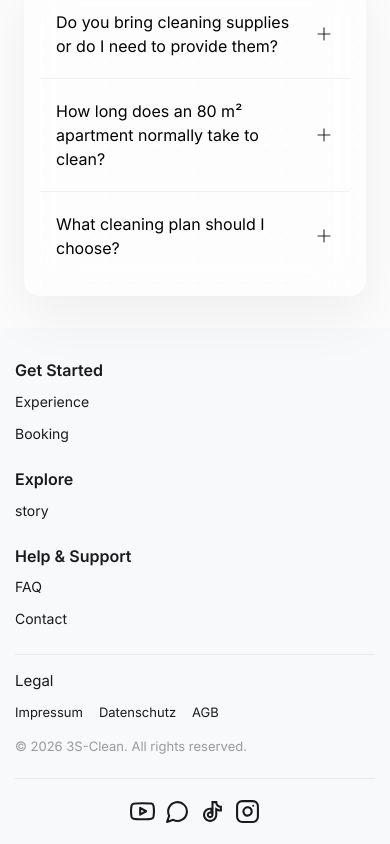
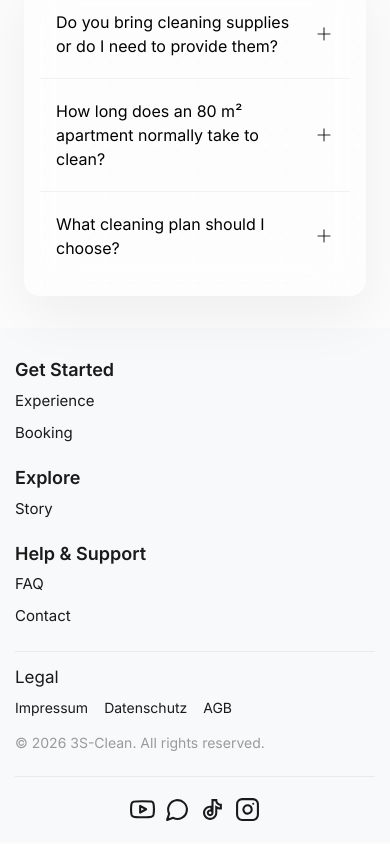
Before and after one commit to 3S-Clean/3s-clean-app, a Next.js app: page /en/faq in a window 390 px wide. Shown: the part 2316-3160 px from the top of the page. Built offline with nearby package versions, Linux system fonts and the light colour scheme; no server answers.

Commit message:
feat: new 6 page

```diff
--- a/app/[locale]/HomePageClient.tsx
+++ b/app/[locale]/HomePageClient.tsx
@@ -230,7 +230,7 @@ export default function HomePageClient() {
                 {/* =========================
             PROMISE
            ========================= */}
-                <section className="px-3 sm:px-4 md:px-6   mx-auto w-full max-w-7xl xl:pt-20">
+                <section className="px-3 mt-16 mt- sm:px-4 md:px-6   mx-auto w-full max-w-7xl xl:pt-20">
                     <SectionKicker>{t("promise.title")}</SectionKicker>
 
                     <div className="flex flex-col xl:flex-row xl:gap-12">
@@ -277,7 +277,7 @@ export default function HomePageClient() {
                 {/* =========================
             VIDEO
            ========================= */}
-                <section className="w-full">
+                <section className="w-full mt-16">
                     <div className="px-3 sm:px-4 md:px-6   mx-auto w-full max-w-7xl xl:pt-20">
                         <SectionKicker>{t("video.kicker")}</SectionKicker>
                         <h2 className="mt-2  px-3" >
@@ -290,21 +290,27 @@ export default function HomePageClient() {
                             <source src="/videos/live-video.mp4" type="video/mp4" />
                         </video>
                     </div>
+                    <div className="px-4 sm:px-4 md:px-6   mx-auto w-full max-w-7xl xl:pt-20">
+                        <p className="min-w-0 text-left text-[var(--text)] text-[14px] leading-[1.2rem] md:text-lg mb-5]">
+                            {t("video.desc")}
+                        </p>
+                    </div>
+
                 </section>
 
                 {/* =========================
             EXPERIENCE
            ========================= */}
-                <section className="px-6 py-14 lg:py-20 max-w-7xl xl:max-w-[1400px] mx-auto">
+                <section className="px-3 mt-16 sm:px-4 md:px-6   mx-auto w-full max-w-7xl xl:pt-20">
                     <SectionKicker>{t("experience.kicker")}</SectionKicker>
 
-                    <h2 className=" pt-3 mb-10 lg:mb-14">
+                    <h2 className=" px-3 mb-10 lg:mb-14">
                         <BigTitle>{t("experience.title")}</BigTitle>
                     </h2>
 
                     <div className="flex flex-col xl:grid xl:grid-cols-2 gap-3 xl:gap-8">
                         {experience.map((it) => (
-                            <Link key={it.id} href={`/experience#${it.id}`} className="group block min-w-0">
+                            <Link key={it.id} href={`/promise#${it.id}`} className="group block min-w-0">
                                 <div
                                     className={`
                                             ${cardBase}
@@ -316,23 +322,20 @@ export default function HomePageClient() {
                                             px-3 sm:px-4 md:px-6
                                           `}
                                 >
-                                    <div className="grid grid-cols-[1fr_auto] gap-x-6 gap-y-4 min-w-0">
-                                        {/* Title слева */}
+                                    <div className="grid grid-cols-[1fr_max-content] gap-x-6 gap-y-4 min-w-0">
                                         <BigTitle className="min-w-0">
                                             {it.title}
                                         </BigTitle>
 
-                                        {/* пустая ячейка справа в первой строке */}
                                         <div />
 
-                                        {/* Description слева */}
                                         <p className="min-w-0 text-left text-[var(--text)] text-[16px] leading-[1.2rem] md:text-lg max-w-[340px]">
                                             {it.desc}
                                         </p>
 
-                                        {/* Price + Arrow справа */}
-                                        <div className="flex items-center gap-[10px] self-center">
-                                            <p className="text-15 leading-[1.2rem] font-bold text-[var(--text)]">
+                                        {/* Price + Arrow — строго по контенту */}
+                                        <div className="inline-flex items-center gap-[10px] self-center w-max whitespace-nowrap">
+                                            <p className="text-lg md:text-xl font-semibold text-[var(--text)]">
                                                 {it.price}
                                             </p>
                                             <Arrow />
--- a/components/footer/footer.css
+++ b/components/footer/footer.css
@@ -47,7 +47,7 @@
 
 .footer-column-title {
     margin: 0;
-    font-size: 18px;
+    font-size: 20px;
     font-weight: 600;
     line-height: 150%;
     color: var(--footer-text);
@@ -69,7 +69,7 @@
 
 .footer-column-link {
     color: var(--footer-text);
-    font-size: 16px;
+    font-size: 18px;
     line-height: 140%;
     text-decoration: none;
     transition: opacity 0.2s ease;
@@ -92,7 +92,7 @@
 
 .footer-legal-title {
     margin: 0;
-    font-size: 18px;
+    font-size: 20px;
     font-weight: 500;
     line-height: 150%;
     color: var(--footer-text);
@@ -107,7 +107,7 @@
 
 .footer-legal-link {
     color: var(--footer-text);
-    font-size: 15px;
+    font-size: 17px;
     line-height: 140%;
     text-decoration: none;
     transition: opacity 0.2s ease;
@@ -185,27 +185,27 @@
     }
 
     .footer-column-title {
-        font-size: 16px;
-        line-height: 130%;
+        font-size: 18px;
+        line-height: 110%;
     }
 
     .footer-column-link {
-        font-size: 14px;
-        line-height: 130%;
+        font-size: 15px;
+        line-height: 100%;
     }
 
     .footer-legal-title {
-        font-size: 15px;
-        line-height: 130%;
+        font-size: 17px;
+        line-height: 110%;
     }
 
     .footer-legal-link {
-        font-size: 13px;
+        font-size: 14px;
         line-height: 120%;
     }
 
     .footer-copyright {
-        font-size: 13px;
+        font-size: 14px;
         line-height: 120%;
     }
 
--- a/components/header/header.css
+++ b/components/header/header.css
@@ -154,8 +154,8 @@
 
 .mob-menu-link {
     color: var(--text-color);
-    font-size: 14px;
-    font-weight: 600;
+    font-size: 16px;
+    font-weight: 400;
     letter-spacing: 0.05rem;
     text-decoration: none;
     cursor: pointer;
@@ -188,9 +188,8 @@
     padding-top: 5px;
     opacity: 0.6;
     color: var(--text-color);
-    font-size: 14px;
-    font-weight: 600;
-    letter-spacing: 0.05rem;
+    font-size: 16px;
+    font-weight: 400;
     text-decoration: none;
     cursor: pointer;
     transition: opacity 0.2s var(--transition-easing);
--- a/lib/navigation/navigation.ts
+++ b/lib/navigation/navigation.ts
@@ -33,7 +33,7 @@ export const footerColumns: FooterColumn[] = [
     {
         title: "Explore",
         links: [
-            { label: "story", href: "/story" },
+            { label: "Story", href: "/story" },
         ],
     },
     {
--- a/messages/en.json
+++ b/messages/en.json
@@ -4,7 +4,7 @@
       "title": "Your\npremium\nhome\ncleaning\nservice\nin Stuttgart!"
     },
     "promise": {
-      "title": "3S-Clean promise:",
+      "title": "3S-Clean Promise:",
       "sauber": {
         "title": "SAUBER",
         "desc": "A first-class feel-good atmosphere in your home. Eco-friendly products. Transparent service."
@@ -19,9 +19,9 @@
       }
     },
     "video": {
-      "kicker": "3S-Clean Stream",
-      "title": "BEHIND THE SCENES",
-      "desc": "– Sample Video"
+      "kicker": "3S-Clean Uncensored",
+      "title": "VIDEO STREAM",
+      "desc": "Secure live streams and full videos available for review afterwards let you always be in control of what is going on “behind the clean”."
     },
     "experience": {
       "kicker": "3S-Clean Experience",
```
